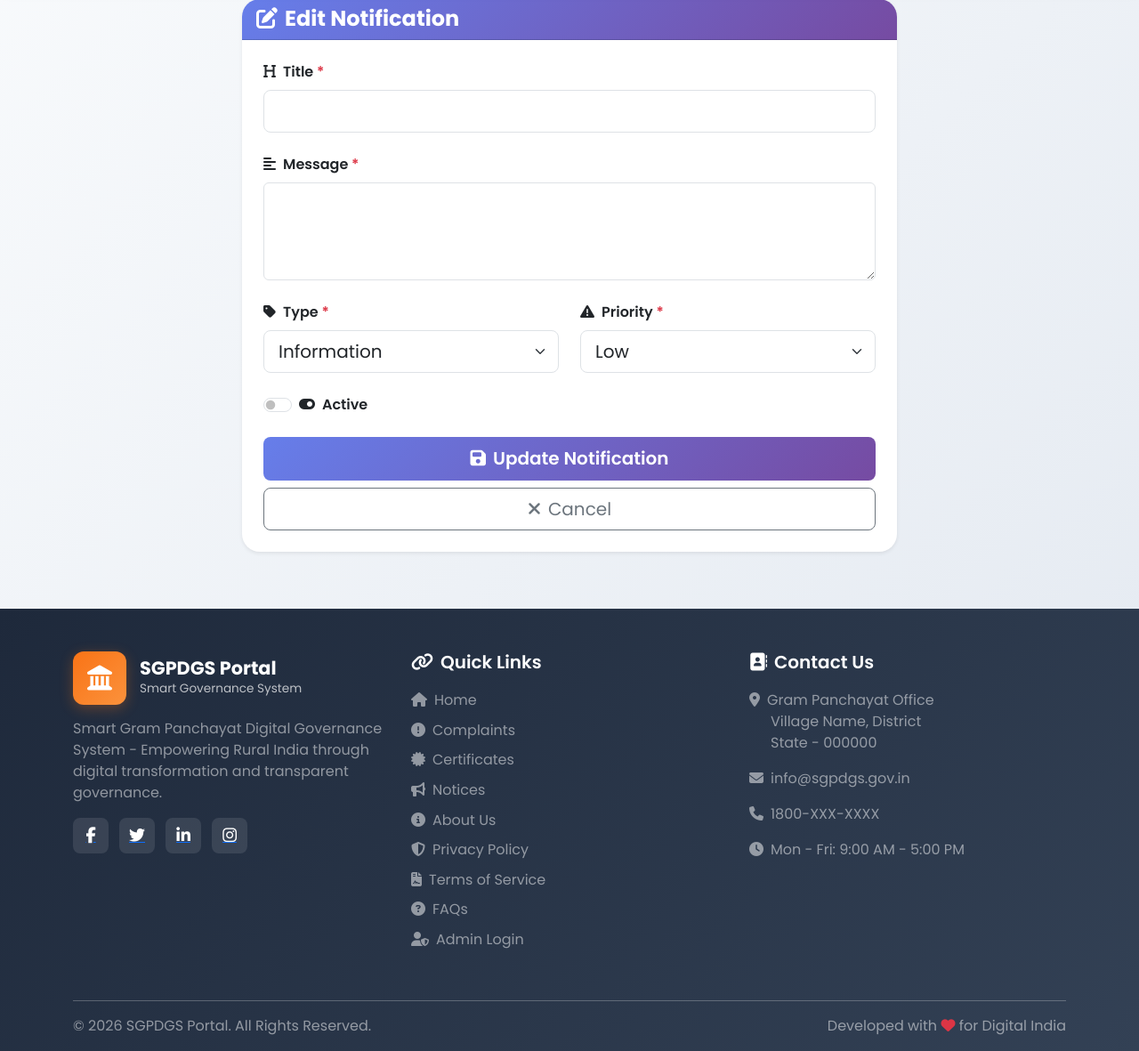
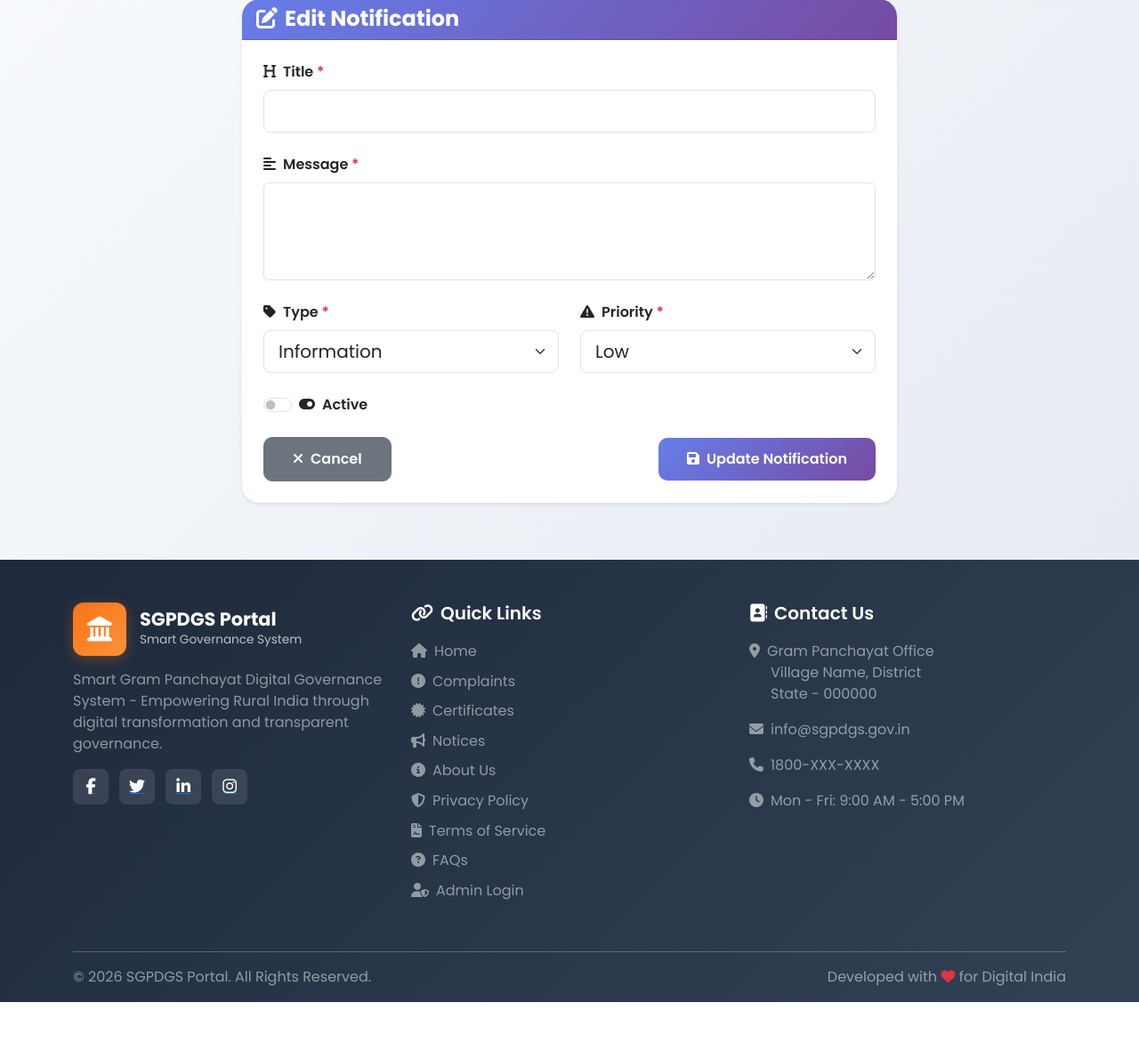
Before and after one commit to Tanveer2507/Smart-Gram-Panchayat-Digital-Governance-System, a Django app: template sgpdgs_project/templates/notifications/admin_edit.html in a window 1280 px wide. Shown: the part 96-1277 px from the top of the page at 89% size. After the commit the page ends 1222 px from the top, so only its background shows below. Run offline with Django 4.2, Linux system fonts and the light colour scheme; the template is opened without the code that fills it, so the values that code supplies are empty.

Commit message:
Standardize edit form buttons across all forms

```diff
--- a/sgpdgs_project/templates/notifications/admin_edit.html
+++ b/sgpdgs_project/templates/notifications/admin_edit.html
@@ -1,4 +1,30 @@
 {% extends 'base.html' %}
+
+{% block extra_css %}
+<style>
+    .btn-save {
+        background: linear-gradient(135deg, #667eea 0%, #764ba2 100%);
+        border: none;
+        padding: 0.75rem 2rem;
+        border-radius: 10px;
+        font-weight: 600;
+        color: white;
+        transition: all 0.3s;
+    }
+
+    .btn-save:hover {
+        transform: translateY(-2px);
+        box-shadow: 0 6px 20px rgba(102, 126, 234, 0.4);
+        color: white;
+    }
+
+    .btn-secondary {
+        padding: 0.75rem 2rem;
+        border-radius: 10px;
+        font-weight: 600;
+    }
+</style>
+{% endblock %}
 
 {% block content %}
 <div class="container my-4">
@@ -63,13 +89,14 @@
                             </div>
                         </div>
 
-                        <div class="d-grid gap-2">
-                            <button type="submit" class="btn btn-primary btn-lg" style="background: linear-gradient(135deg, #667eea 0%, #764ba2 100%); border: none;">
+                        <!-- Action Buttons -->
+                        <div class="d-flex justify-content-between align-items-center mt-4">
+                            <a href="{% url 'admin_manage_notifications' %}" class="btn btn-secondary">
+                                <i class="fas fa-times me-2"></i>Cancel
+                            </a>
+                            <button type="submit" class="btn btn-save">
                                 <i class="fas fa-save me-2"></i>Update Notification
                             </button>
-                            <a href="{% url 'admin_manage_notifications' %}" class="btn btn-outline-secondary btn-lg">
-                                <i class="fas fa-times me-2"></i>Cancel
-                            </a>
                         </div>
                     </form>
                 </div>
```
